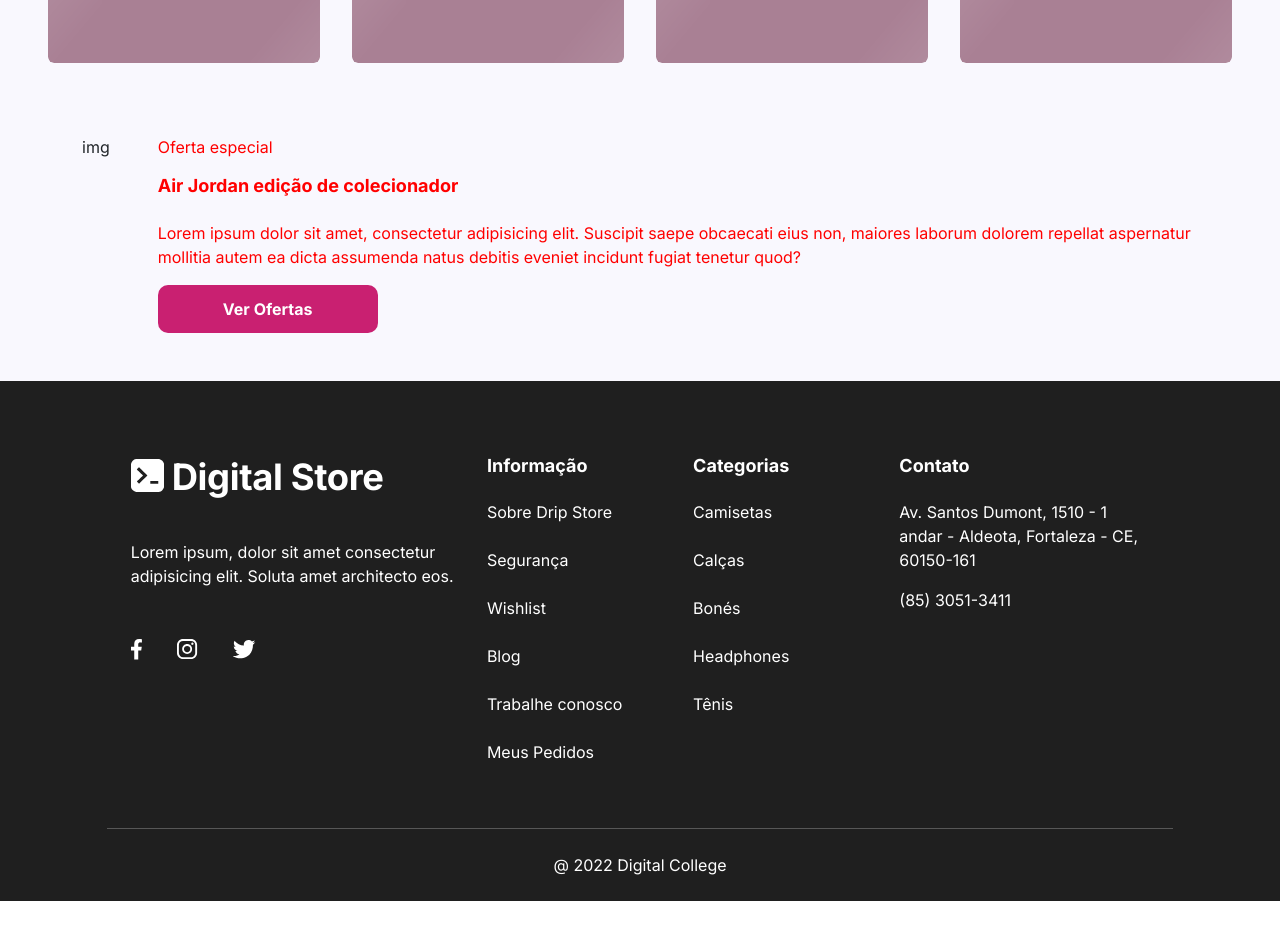
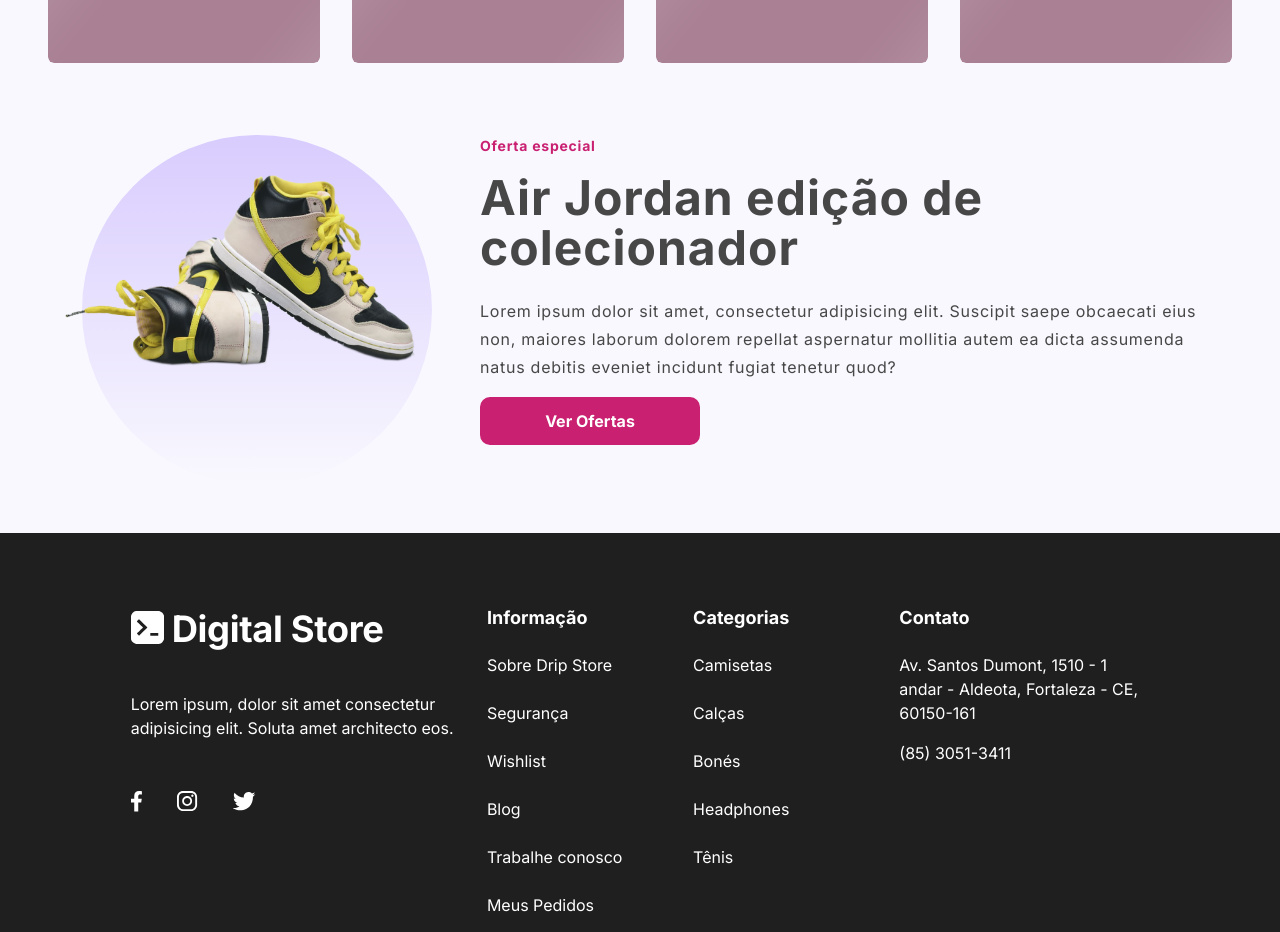
Before and after one commit to tiagolimar/dc_store_app, a React (Vite) app: page / in a window 1280 px wide. Shown: the part 2620-3552 px from the top of the page. Before the commit the page ends 3521 px from the top, so only its background shows below. Built offline with nearby package versions, Linux system fonts and the light colour scheme; no server answers.

Commit message:
estilizacao produto em destaque

```diff
--- a/src/pages/Home/components/ProdutoEmDestaque/index.jsx
+++ b/src/pages/Home/components/ProdutoEmDestaque/index.jsx
@@ -1,19 +1,27 @@
-
-// import tenisJordan from "../../../../../assets/"
-import "./style.css"
+import tenisJordan from "../../../../../assets/tenis-jordan.png";
+import "./style.css";
 
 export const ProdutoEmDestaque = () => {
     return (
-    <section className="container d-flex produto-em-destaque mb-5 mt-5">
+        <section className="container d-flex produto-em-destaque mb-5 mt-5 justify-content-center">
             <div className="prod-em-dest-esquerda">
-            img
+                <div className="prod-em-dest-circle">
+                    <img src={tenisJordan} alt="produto em destaque" />
+                </div>
             </div>
             <div className="prod-em-dest-direta ms-5">
                 <p className="prod-em-dest-direita-titulo">Oferta especial</p>
-            <h3 className="prod-em-dest-direita-nome">Air Jordan edição de colecionador</h3>
-            <p className="prod-em-dest-direita-texto">Lorem ipsum dolor sit amet, consectetur adipisicing elit. Suscipit saepe obcaecati eius non, maiores laborum dolorem repellat aspernatur mollitia autem ea dicta assumenda natus debitis eveniet incidunt fugiat tenetur quod?</p>
+                <h3 className="prod-em-dest-direita-nome">
+                    Air Jordan edição de colecionador
+                </h3>
+                <p className="prod-em-dest-direita-texto">
+                    Lorem ipsum dolor sit amet, consectetur adipisicing elit.
+                    Suscipit saepe obcaecati eius non, maiores laborum dolorem
+                    repellat aspernatur mollitia autem ea dicta assumenda natus
+                    debitis eveniet incidunt fugiat tenetur quod?
+                </p>
                 <button className="slide-left-btn">Ver Ofertas</button>
             </div>
         </section>
-    )
+    );
 };
--- a/src/pages/Home/components/ProdutoEmDestaque/style.css
+++ b/src/pages/Home/components/ProdutoEmDestaque/style.css
@@ -1,9 +1,73 @@
-.prod-em-dest-direita-titulo{
-    color: red;
+.prod-em-dest-esquerda img{
+    position: absolute;
+    margin-top: 2.5em;
+    margin-left: -5%;
+    width: 100%;
+    max-width: 600px;
 }
-.prod-em-dest-direita-nome{
-    color: red;
+
+.prod-em-dest-circle {
+    position: relative;
+    border-radius: 50%;
+    width: 350px;
+    height: 350px;
+    max-width: 600px;
+    background: linear-gradient(
+        180deg,
+        rgba(66, 0, 255, 0.25) -40.67%,
+        rgba(255, 255, 255, 0) 100%
+    );
 }
-.prod-em-dest-direita-texto{
-    color: red;
+
+@media (max-width:756px){
+    .produto-em-destaque{
+        flex-wrap: wrap;
+    }
 }
+
+@media (max-width: 400px){
+    .prod-em-dest-circle {
+        width: 250px;
+        height: 250px;
+    }
+    .prod-em-dest-direta .prod-em-dest-direita-nome{
+        font-size: 42px;
+    }
+}
+
+.prod-em-dest-direita-titulo {
+    color: var(--primary, #c92071);
+    font-feature-settings: "clig" off, "liga" off;
+
+    /* Text X-Small Bold */
+    font-family: Inter;
+    font-size: 14px;
+    font-style: normal;
+    font-weight: 700;
+    line-height: 22px; /* 157.143% */
+    letter-spacing: 0.75px;
+}
+.prod-em-dest-direita-nome {
+    color: var(--dark-gray-2, #474747);
+    font-feature-settings: "clig" off, "liga" off;
+
+    /* H2 Title - Desktop Bold */
+    font-family: Inter;
+    font-size: 48px;
+    font-style: normal;
+    font-weight: 700;
+    line-height: 50px; /* 104.167% */
+    letter-spacing: 1px;
+}
+.prod-em-dest-direita-texto {
+    color: var(--dark-gray-2, #474747);
+    font-feature-settings: "clig" off, "liga" off;
+
+    /* Text Small - Desktop */
+    font-family: Inter;
+    font-size: 16px;
+    font-style: normal;
+    font-weight: 400;
+    line-height: 28px; /* 175% */
+    letter-spacing: 0.75px;
+}
--- a/src/pages/Home/components/ProdutosEmAlta/components/ProdutoCard/style.css
+++ b/src/pages/Home/components/ProdutosEmAlta/components/ProdutoCard/style.css
@@ -24,8 +24,6 @@
     letter-spacing: 0.75px;
 }
 
-
-
 .produto-alta-card {
     min-width: 250px;
     width: calc(25vw - 3 * 1em);
@@ -45,7 +43,8 @@
 
 @media (max-width: 550px) {
     .produto-alta-card {
-        width: 100vw;
+        width: 80vw;
+        height: 300;
     }
 }
 
```
Also changed, not shown: assets/tenis-jordan.png (added). Lines whose indentation alone changed are shown as unchanged.
